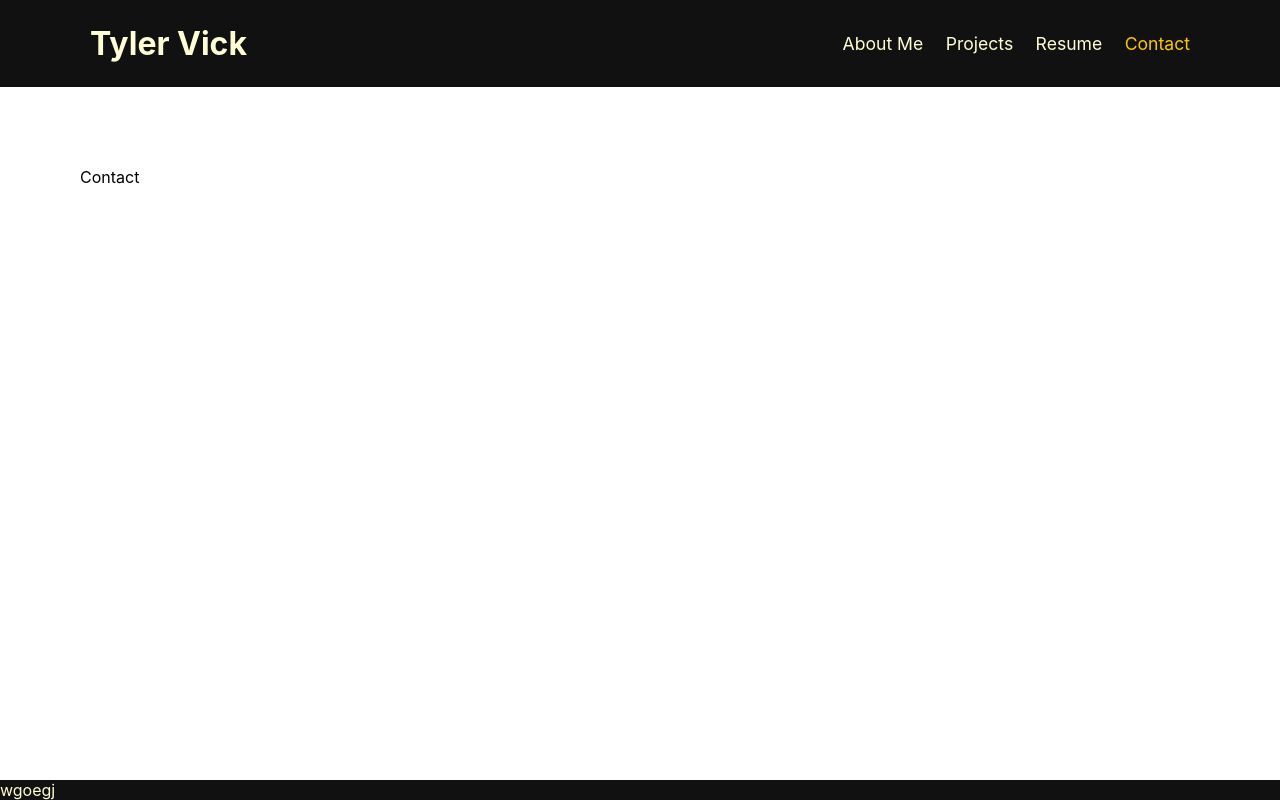
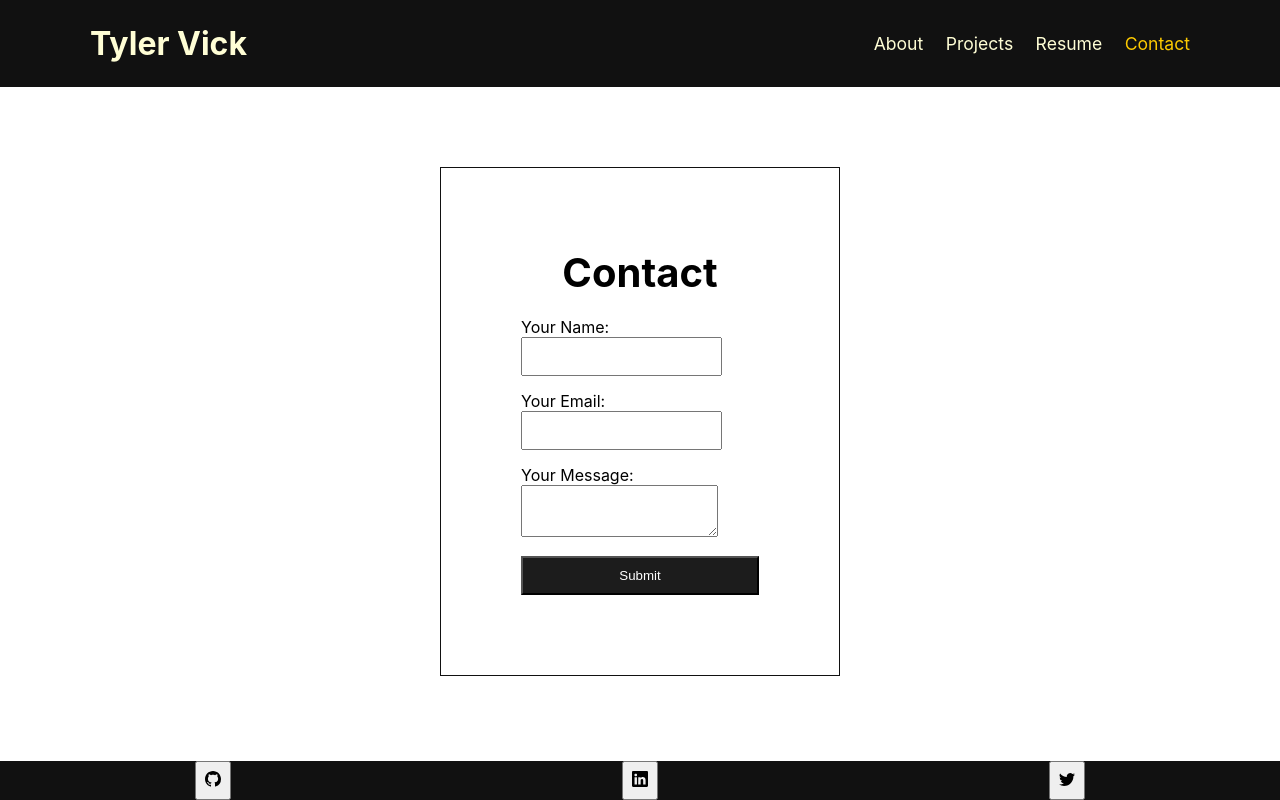
Before and after one commit to jrtvick/react-portfolio, a React (Create React App) app: page /contact in a window 1280 px wide. Built offline with nearby package versions, Linux system fonts and the light colour scheme.

Commit message:
added functionality and style to the footer and made some edits to my about section and nav bar

```diff
--- a/src/App.css
+++ b/src/App.css
@@ -1,3 +1,5 @@
+@import url("https://cdn.jsdelivr.net/npm/bootstrap-icons@1.10.5/font/bootstrap-icons.css");
+
 :root {
   --eerie-black: #1c1c1c;
   --dreamless-sleep: #111111;
@@ -29,6 +31,11 @@
   margin: auto;
 }
 
+.my-name:hover {
+  text-decoration: underline;
+  cursor:none;
+}
+
 nav ul {
   font-size: 1.1rem;
   display: flex;
@@ -43,6 +50,7 @@
 
 nav a:hover {
   color: var(--vivid-yellow);
+  cursor: crosshair;
 }
 
 nav a.active {
@@ -57,6 +65,23 @@
 footer {
   background-color: var(--dreamless-sleep);
   color: var(--matt-white);
+  max-width: 100%;
+  height: fit-content;
+  display: flex;
+  justify-content: space-around;
+
+}
+
+.footer-button {
+  padding: 8px;
+}
+
+.footer-button:hover {
+  background-color: var(--vivid-yellow);
+  transform: scale(1.25);
+  transition: 0.7s;
+  border: none;
+  cursor: crosshair;
 }
 
 section {
@@ -100,3 +125,43 @@
   /* align-items: center; */
 
 }
+
+
+/* CONTACT */
+.contact-form {
+  max-width: 400px;
+  margin: 0 auto;
+  padding: 5rem;
+  border: solid 1px var(--dreamless-sleep);
+}
+
+.contact-form h1 {
+  text-align: center;
+  margin-bottom: 20px;
+}
+
+.contact-form form {
+  display: flex;
+  flex-direction: column;
+}
+
+.contact-form label {
+  margin-bottom: 10px;
+}
+
+.contact-form input,
+.contact-form textarea {
+  padding: 10px;
+  margin-bottom: 15px;
+}
+
+.contact-form button {
+  padding: 10px 20px;
+  background-color: var(--eerie-black);
+  color: #fff;
+  cursor: crosshair;
+}
+
+.contact-form button:hover {
+  background-color: var(--vivid-yellow);
+}
--- a/src/App.js
+++ b/src/App.js
@@ -6,6 +6,7 @@
 import Projects from "./pages/Projects";
 import Resume from "./pages/Resume";
 import Contact from "./pages/Contact";
+import ContactForm from "./pages/Contact";
 
 function App() {
   return (
@@ -15,7 +16,7 @@
           <Route index element={<AboutMe />} />
           <Route path="projects" element={<Projects />} />
           <Route path="resume" element={<Resume />} />
-          <Route path="contact" element={<Contact />} />
+          <Route path="contact" element={<ContactForm />} />
           <Route path="*" element={<AboutMe />} />
         </Route>
       </Routes>
--- a/src/Layout.jsx
+++ b/src/Layout.jsx
@@ -1,6 +1,6 @@
 import React from "react";
 import Header from "./components/Header";
-import { Outlet } from "react-router-dom";
+import { Link, Outlet } from "react-router-dom";
 
 export default function Layout() {
   return (
@@ -9,7 +9,19 @@
       <main>
       <Outlet />
       </main>
-      <footer>wgoegj</footer>
+      <footer>
+      <Link to="https://github.com/jrtvick"><button className="footer-button"><svg xmlns="http://www.w3.org/2000/svg" width="16" height="16" fill="currentColor" class="bi bi-github" viewBox="0 0 16 16">
+  <path d="M8 0C3.58 0 0 3.58 0 8c0 3.54 2.29 6.53 5.47 7.59.4.07.55-.17.55-.38 0-.19-.01-.82-.01-1.49-2.01.37-2.53-.49-2.69-.94-.09-.23-.48-.94-.82-1.13-.28-.15-.68-.52-.01-.53.63-.01 1.08.58 1.23.82.72 1.21 1.87.87 2.33.66.07-.52.28-.87.51-1.07-1.78-.2-3.64-.89-3.64-3.95 0-.87.31-1.59.82-2.15-.08-.2-.36-1.02.08-2.12 0 0 .67-.21 2.2.82.64-.18 1.32-.27 2-.27.68 0 1.36.09 2 .27 1.53-1.04 2.2-.82 2.2-.82.44 1.1.16 1.92.08 2.12.51.56.82 1.27.82 2.15 0 3.07-1.87 3.75-3.65 3.95.29.25.54.73.54 1.48 0 1.07-.01 1.93-.01 2.2 0 .21.15.46.55.38A8.012 8.012 0 0 0 16 8c0-4.42-3.58-8-8-8z"/>
+</svg></button></Link>
+
+<Link to="https://www.linkedin.com/in/jrtvick/"><button className="footer-button"><svg xmlns="http://www.w3.org/2000/svg" width="16" height="16" fill="currentColor" class="bi bi-linkedin" viewBox="0 0 16 16">
+  <path d="M0 1.146C0 .513.526 0 1.175 0h13.65C15.474 0 16 .513 16 1.146v13.708c0 .633-.526 1.146-1.175 1.146H1.175C.526 16 0 15.487 0 14.854V1.146zm4.943 12.248V6.169H2.542v7.225h2.401zm-1.2-8.212c.837 0 1.358-.554 1.358-1.248-.015-.709-.52-1.248-1.342-1.248-.822 0-1.359.54-1.359 1.248 0 .694.521 1.248 1.327 1.248h.016zm4.908 8.212V9.359c0-.216.016-.432.08-.586.173-.431.568-.878 1.232-.878.869 0 1.216.662 1.216 1.634v3.865h2.401V9.25c0-2.22-1.184-3.252-2.764-3.252-1.274 0-1.845.7-2.165 1.193v.025h-.016a5.54 5.54 0 0 1 .016-.025V6.169h-2.4c.03.678 0 7.225 0 7.225h2.4z"/>
+</svg></button></Link>
+
+<Link to="https://twitter.com/TylerVickDotCom"><button className="footer-button"><svg xmlns="http://www.w3.org/2000/svg" width="16" height="16" fill="currentColor" class="bi bi-twitter" viewBox="0 0 16 16">
+  <path d="M5.026 15c6.038 0 9.341-5.003 9.341-9.334 0-.14 0-.282-.006-.422A6.685 6.685 0 0 0 16 3.542a6.658 6.658 0 0 1-1.889.518 3.301 3.301 0 0 0 1.447-1.817 6.533 6.533 0 0 1-2.087.793A3.286 3.286 0 0 0 7.875 6.03a9.325 9.325 0 0 1-6.767-3.429 3.289 3.289 0 0 0 1.018 4.382A3.323 3.323 0 0 1 .64 6.575v.045a3.288 3.288 0 0 0 2.632 3.218 3.203 3.203 0 0 1-.865.115 3.23 3.23 0 0 1-.614-.057 3.283 3.283 0 0 0 3.067 2.277A6.588 6.588 0 0 1 .78 13.58a6.32 6.32 0 0 1-.78-.045A9.344 9.344 0 0 0 5.026 15z"/>
+</svg></button></Link>
+      </footer>
     </div>
   );
 }
--- a/src/components/Header.jsx
+++ b/src/components/Header.jsx
@@ -5,7 +5,7 @@
   return (
     <header>
       <div>
-        <h1>Tyler Vick</h1>
+        <h1 className="my-name">Tyler Vick</h1>
         <nav>
           <ul>
             <li>
@@ -13,7 +13,7 @@
                 to="/"
                 className={({ isActive }) => (isActive ? "active" : "")}
               >
-                About Me
+                About
               </NavLink>
             </li>
             <li>
@@ -27,7 +27,7 @@
             <li>
               <NavLink
                 // to="/resume"
-                to="https://www.google.com"
+                to="/resume"
                 className={({ isActive }) => (isActive ? "active" : "")}
               >
                 Resume
--- a/src/pages/AboutMe.jsx
+++ b/src/pages/AboutMe.jsx
@@ -10,14 +10,12 @@
           {/* BFJHWOIEROIHJ */}
         </div>
         <div className="bio-text">
-          <h1>About Me</h1>
+          <h1>About</h1>
           <p>
-            Lorem ipsum, dolor sit amet consectetur adipisicing elit. Mollitia
-            ipsam at asperiores autem cumque voluptatem amet quidem voluptatum
-            quam non. Tenetur sequi veritatis voluptas officiis placeat aliquam
-            earum! Voluptatem quidem quaerat nisi commodi quos. Distinctio quo
-            eligendi voluptatum quas voluptatem eius, ut accusantium quia esse
-            quidem alias dolorem vitae sequi.
+          My name is Tyler Vick. I am 32 years old and I live in Toronto, ON. I started my coding career with a fullstack bootcamp in 2023, and am continuing to self teach and learn new things all the time!
+<br></br>
+<br></br>
+          Outside of web development, I like to spend my time reading, watching movies, cheering on the Detroit Red Wings, and playing 90s JRPGs.
           </p>
         </div>
       </div>
--- a/src/pages/Contact.jsx
+++ b/src/pages/Contact.jsx
@@ -1,5 +1,64 @@
-export default function Contact() {
+import { useState } from "react";
+
+export default function ContactForm() {
+  const [name, setName] = useState("");
+  const [email, setEmail] = useState("");
+  const [message, setMessage] = useState("");
+
+  const handleNameChange = (e) => {
+    setName(e.target.value);
+  };
+
+  const handleEmailChange = (e) => {
+    setEmail(e.target.value);
+  };
+
+  const handleMessageChange = (e) => {
+    setMessage(e.target.value);
+  };
+
+  const handleSubmit = (e) => {
+    e.preventDefault();
+    // Handle form submission logic here
+    // You can access the values of name, email, and message here
+    // e.g., send the form data to a server or perform other actions
+    console.log("Form submitted:", name, email, message);
+  };
+
   return (
-    <div>Contact</div>
-  )
+    <section>
+      <div className="contact-form">
+        <h1>Contact</h1>
+        <form onSubmit={handleSubmit}>
+          <div>
+            <label htmlFor="name">Your Name:</label>
+            <input
+              type="text"
+              id="name"
+              value={name}
+              onChange={handleNameChange}
+            />
+          </div>
+          <div>
+            <label htmlFor="email">Your Email:</label>
+            <input
+              type="email"
+              id="email"
+              value={email}
+              onChange={handleEmailChange}
+            />
+          </div>
+          <div>
+            <label htmlFor="message">Your Message:</label>
+            <textarea
+              id="message"
+              value={message}
+              onChange={handleMessageChange}
+            />
+          </div>
+          <button type="submit">Submit</button>
+        </form>
+      </div>
+    </section>
+  );
 }
```
